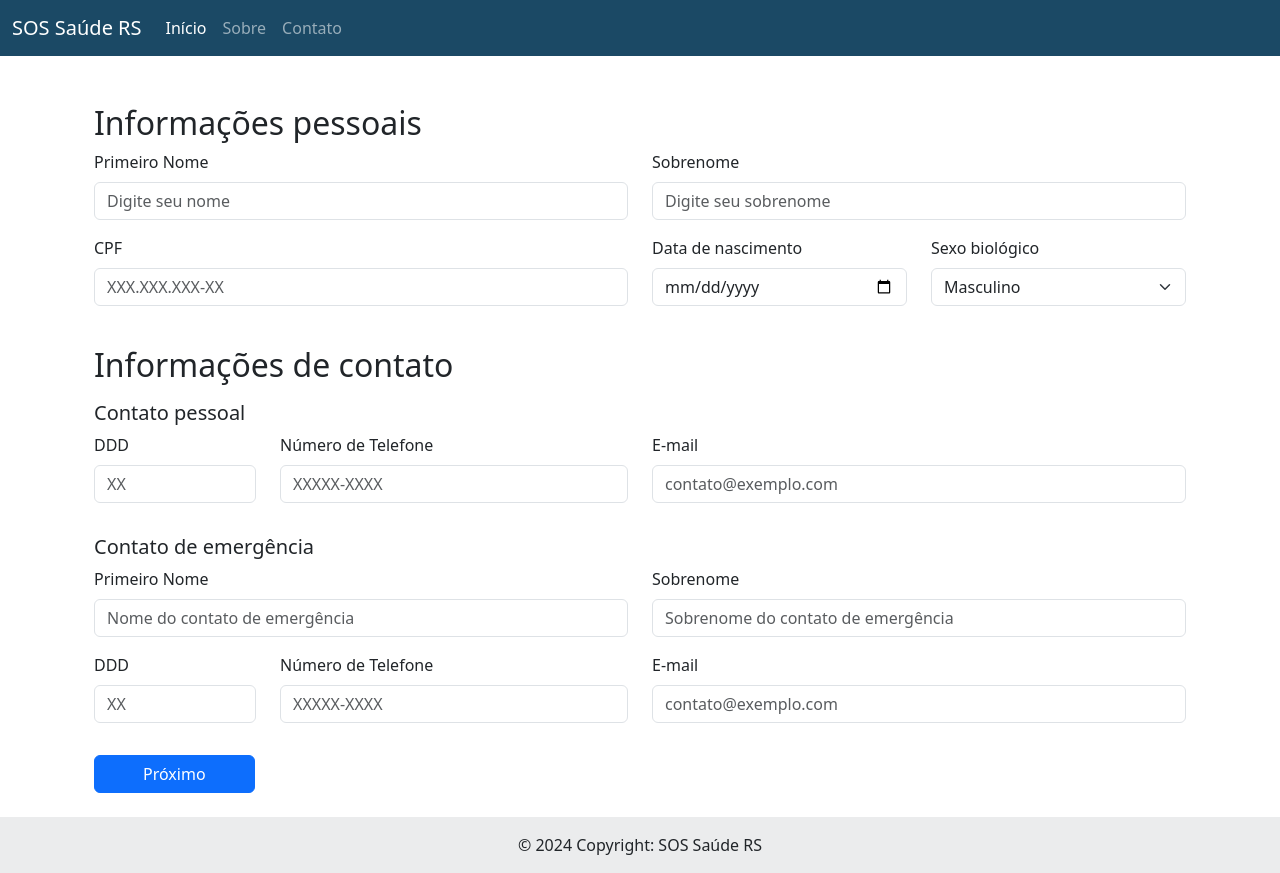
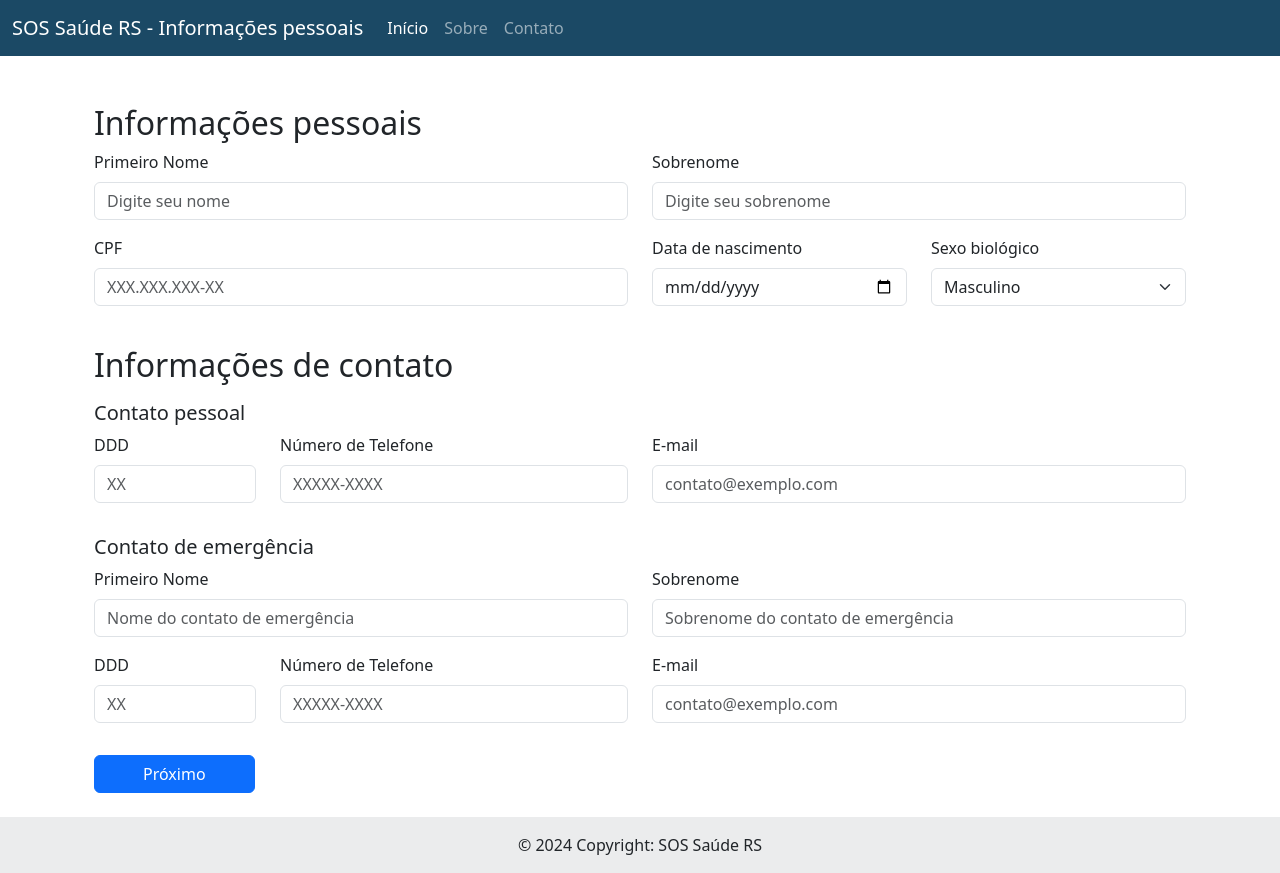
Before and after one commit to gmadalosso/Desafio-DevWeb, a website: page formulario1.html in a window 1280 px wide. Drawn offline with nearby package versions, Linux system fonts and the light colour scheme.

Commit message:
changed title of pages

```diff
--- a/formulario1.html
+++ b/formulario1.html
@@ -3,7 +3,7 @@
 <head>
     <meta charset="UTF-8">
     <meta name="viewport" content="width=device-width, initial-scale=1.0">
-    <title>SOS Saúde RS</title>
+    <title>SOS Saúde RS - Informações pessoais</title>
     <link rel="stylesheet" href="css/style.css">
     <link href="node_modules/bootstrap/dist/css/bootstrap.min.css" rel="stylesheet">
 </head>
@@ -11,7 +11,7 @@
     <!-- Navbar -->
     <nav class="navbar navbar-expand-lg navbar-dark">
         <div class="container-fluid">
-            <a class="navbar-brand" href="#">SOS Saúde RS</a>
+            <a class="navbar-brand" href="#">SOS Saúde RS - Informações pessoais</a>
             <button class="navbar-toggler" type="button" data-bs-toggle="collapse" data-bs-target="#navbarText" aria-controls="navbarText" aria-expanded="false" aria-label="Toggle navigation">
                 <span class="navbar-toggler-icon"></span>
             </button>
```
Also changed, not shown: formulario2.html (+1 -1 lines), formulario3.html (+1 -1 lines).
